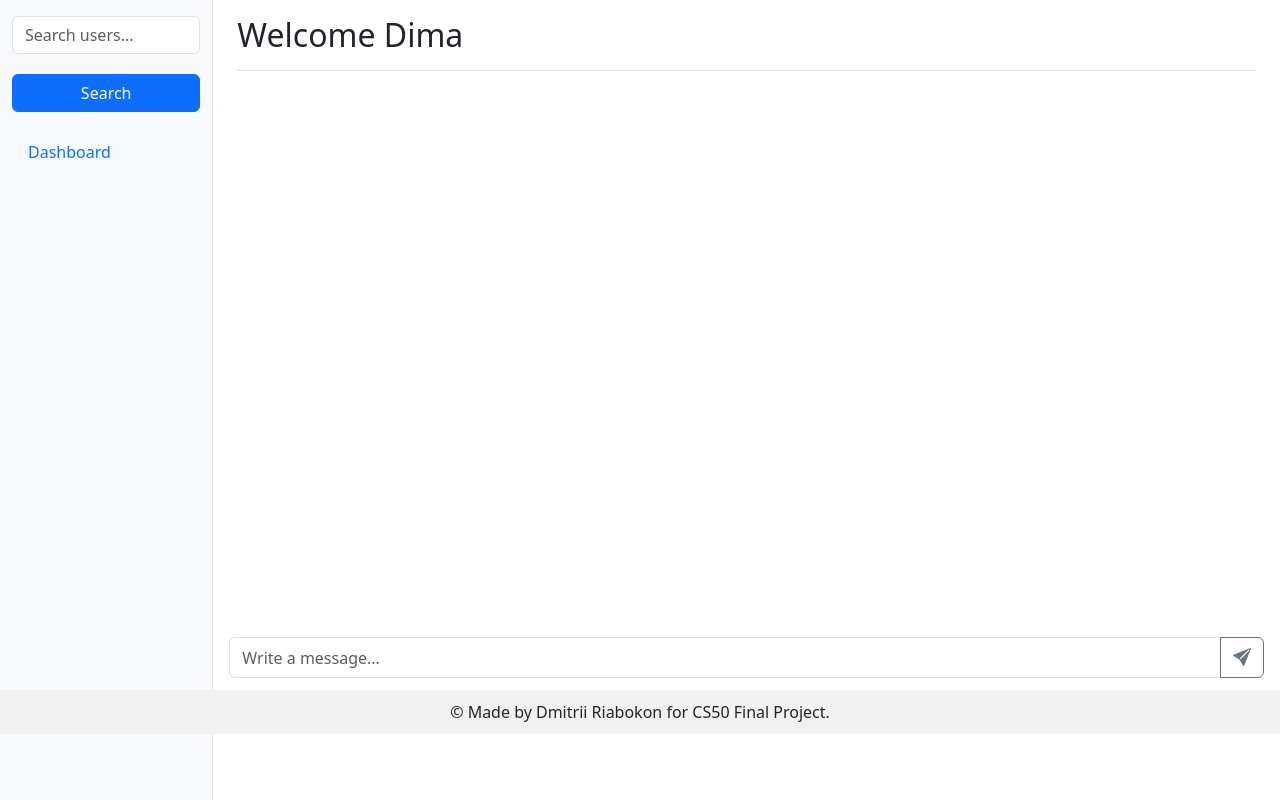
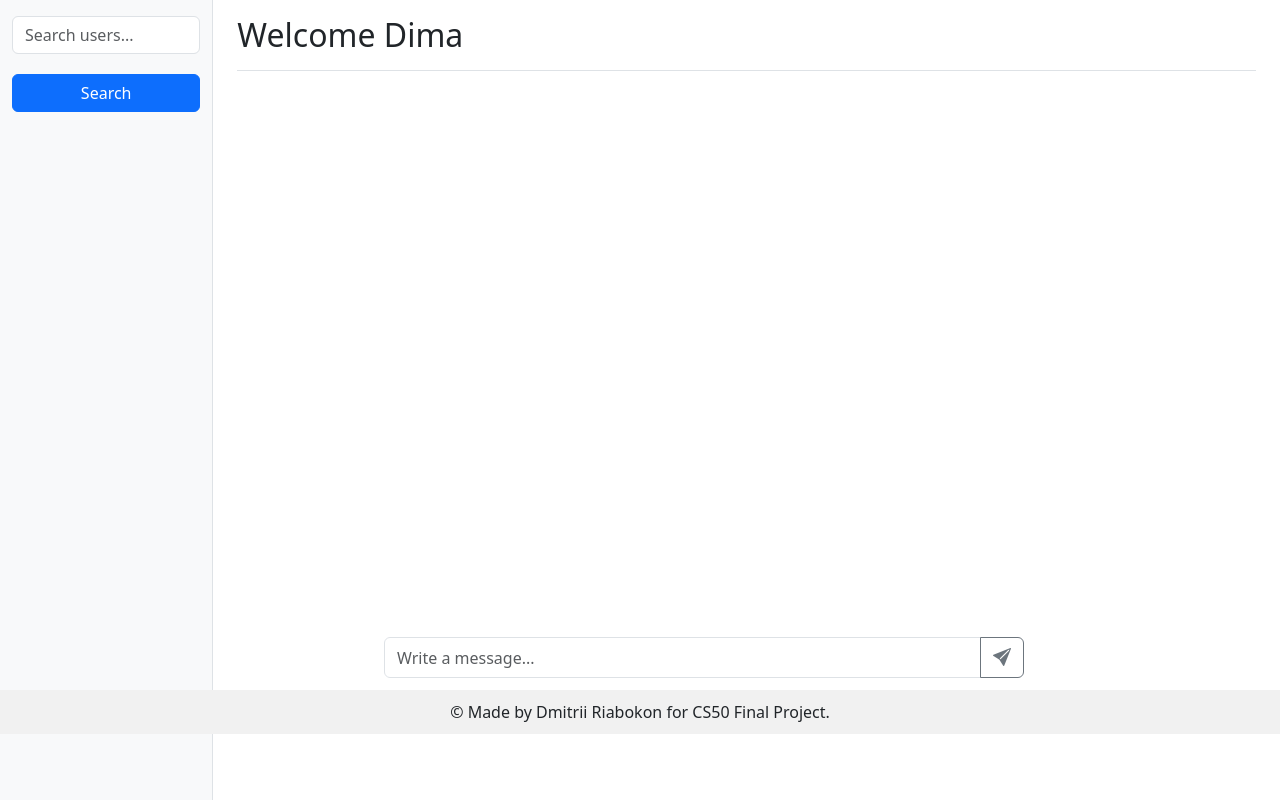
Before and after one commit to DmitryRyabokon/CS50x_FinalProject, a Flask app: page / in a window 1280 px wide. Shown: the part 66-866 px from the top of the page. Run offline with Flask 3, Linux system fonts and the light colour scheme; a user stored in the database is signed in; data comes from the database, SQL or seed files in the repository; some libraries are stand-ins or nearby versions.

Commit message:
started chat functionality

```diff
--- a/app.py
+++ b/app.py
@@ -1,21 +1,20 @@
 from cs50 import SQL
 
-from flask import Flask, flash, redirect, render_template, request, session
+from flask import Flask, flash, redirect, render_template, request, session, jsonify
 from flask_session import Session
-from flask_socketio import SocketIO, emit
+from flask_socketio import SocketIO, emit, send
 from werkzeug.security import check_password_hash, generate_password_hash
 from helpers import login_required
-
-app = Flask(__name__)
+import datetime
 
 # Configure application
 app = Flask(__name__)
-
-socketio = SocketIO(app)
+socketio = SocketIO(app, cors_allowed_origins="*")
 
 # Configure session to use filesystem (instead of signed cookies)
 app.config["SESSION_PERMANENT"] = False
 app.config["SESSION_TYPE"] = "filesystem"
+app.config['SECRET_KEY'] = 'secret!'
 Session(app)
 
 # Configure CS50 Library to use SQLite database
@@ -163,7 +162,26 @@ def change_password():
         return render_template("change_password.html")
 
 
+@app.route("/search", methods=["GET", "POST"])
+def search():
+    username = db.execute("SELECT username FROM users WHERE id = ?", session["user_id"])[0]["username"]
+    if request.method == "POST":
+        search = request.form.get("search")
+        names = db.execute("SELECT username FROM users WHERE username = ?", search )
+        return render_template("index.html", name=username, names=names)
+
+@app.route("/send", methods=["POST"])
+def send_message():
+    message = request.form.get("message")
+    return message
+
 @socketio.on('message')
-def handle_message(data):
-    print('received message: ' + data)
-    emit('reply', {'data': 'Message received!'})
+def handle_message(message):
+    print("Received message: " + message)
+    if message != "User connected!":
+        send(message, broadcast=True)
+
+
+
+if __name__ == '__main__':
+    socketio.run(app, host="localhost")
--- a/static/styles.css
+++ b/static/styles.css
@@ -35,8 +35,13 @@ main {
     box-sizing: border-box;  /* Includes padding and border in the element's total width and height */
 }
 
-#search {
+#search-input {
     margin-bottom: 20px;     /* Adds spacing between form inputs */
+}
+
+#search-results{
+    text-align: center;
+    margin: 20px;
 }
 
 .btn-primary {
@@ -50,14 +55,13 @@ main {
 #msg_input {
     position: fixed; /* Changed from absolute to fixed */
     bottom: 5%; /* Distance from the bottom of the viewport */
-    left: calc(16.6667% + 1px); /* Adjust according to your sidebar width on large screens */
+    left: 30%; /* Adjust according to your sidebar width on large screens */
     right: 0; /* Align to the right edge of the viewport */
-    padding: 0 15px; /* Optional padding */
     z-index: 5; /* Keep it above other content */
-    width: calc(83.3333% - 2px); /* Adjust width to fit within the main content */
+    width: 50%; /* Adjust width to fit within the main content */
 }
 
-#button-addon2 i {
+#sendBtn {
     /* Adjust the size of the icon if needed */
     font-size: 18px;  /* Or whatever size fits your design */
 }
--- a/templates/index.html
+++ b/templates/index.html
@@ -9,19 +9,16 @@
                 <nav class="col-md-3 col-lg-2 bg-light sidebar">
                     <div class="position-sticky pt-3">
                         <!-- Search Form -->
-                        <form id="search-form">
-                            <input id="search" type="text" class="form-control" placeholder="Search users..." name="search">
-                            <button id="search" class="btn btn-primary" type="submit">Search</button>
+                        <form id="search-form" action="/search" method="post">
+                            <input id="search-input" type="text" class="form-control" placeholder="Search users..." name="search">
+                            <button id="search-button" class="btn btn-primary" type="submit">Search</button>
                         </form>
-                        <div id="search-results"></div>
 
-                        <!-- Navigation Links -->
-                        <ul class="nav flex-column">
-                            <li class="nav-item">
-                                <a class="nav-link active" href="#" aria-current="page">Dashboard</a>
-                            </li>
-                            <!-- Additional navigation items can be added here -->
-                        </ul>
+                        <div id="search-results">
+                            {% for user in names %}
+                                <h4>{{ user.username }}</h4>
+                            {% endfor %}
+                        </div>
                     </div>
                 </nav>
 
@@ -30,20 +27,18 @@
                     <div class="d-flex justify-content-between flex-wrap flex-md-nowrap align-items-center pt-3 pb-2 mb-3 border-bottom">
                         <h1 class="h2">Welcome {{ name }}</h1>
                     </div>
-                    <!-- Your other content goes here -->
+                    <!-- Chat messages display area -->
 
-                    <!-- Place the message input div at the end of the main content but inside the main tag -->
-                    <div id="msg_input" class="input-group mb-3">
-                        <input type="text" class="form-control" placeholder="Write a message..." aria-label="message" aria-describedby="button-addon2">
-                        <button class="btn btn-outline-secondary"s type="button" id="button-addon2">
+                    <!-- Message input form -->
+                    <form name="send_message" action="/send" method="post" id="msg_input" class="input-group mb-3">
+                        <input type="text" id="message" name="message" class="form-control" placeholder="Write a message..." aria-label="message" aria-describedby="button-addon2">
+                        <button class="btn btn-outline-secondary" type="submit" id="sendBtn">
                             <i class="bi bi-send-fill"></i>
                         </button>
-
-                    </div>
+                    </form>
                 </main>
             </div>
         </div>
-
     {% else %}
         <!-- Not Logged In Message -->
         <div class="container">
@@ -53,5 +48,4 @@
             </div>
         </div>
     {% endif %}
-
 {% endblock %}
--- a/templates/layout.html
+++ b/templates/layout.html
@@ -5,6 +5,8 @@
     <meta name="viewport" content="initial-scale=1, width=device-width">
     <link href="https://cdn.jsdelivr.net/npm/bootstrap@5.3.3/dist/css/bootstrap.min.css" rel="stylesheet">
     <link rel="stylesheet" href="https://cdn.jsdelivr.net/npm/bootstrap-icons/font/bootstrap-icons.css">
+    <script src="https://ajax.googleapis.com/ajax/libs/jquery/3.5.1/jquery.min.js"></script>
+    <script src="https://cdn.socket.io/4.0.0/socket.io.min.js"></script>
     <script src="https://cdn.jsdelivr.net/npm/bootstrap@5.3.3/dist/js/bootstrap.bundle.min.js"></script>
     <link href="/static/styles.css" rel="stylesheet">
     <title>My Messenger</title>
@@ -50,5 +52,4 @@
             © Made by Dmitrii Riabokon for CS50 Final Project.
         </div>
     </body>
-
 </html>
```
Also changed, not shown: messenger.db, 4 other files.
